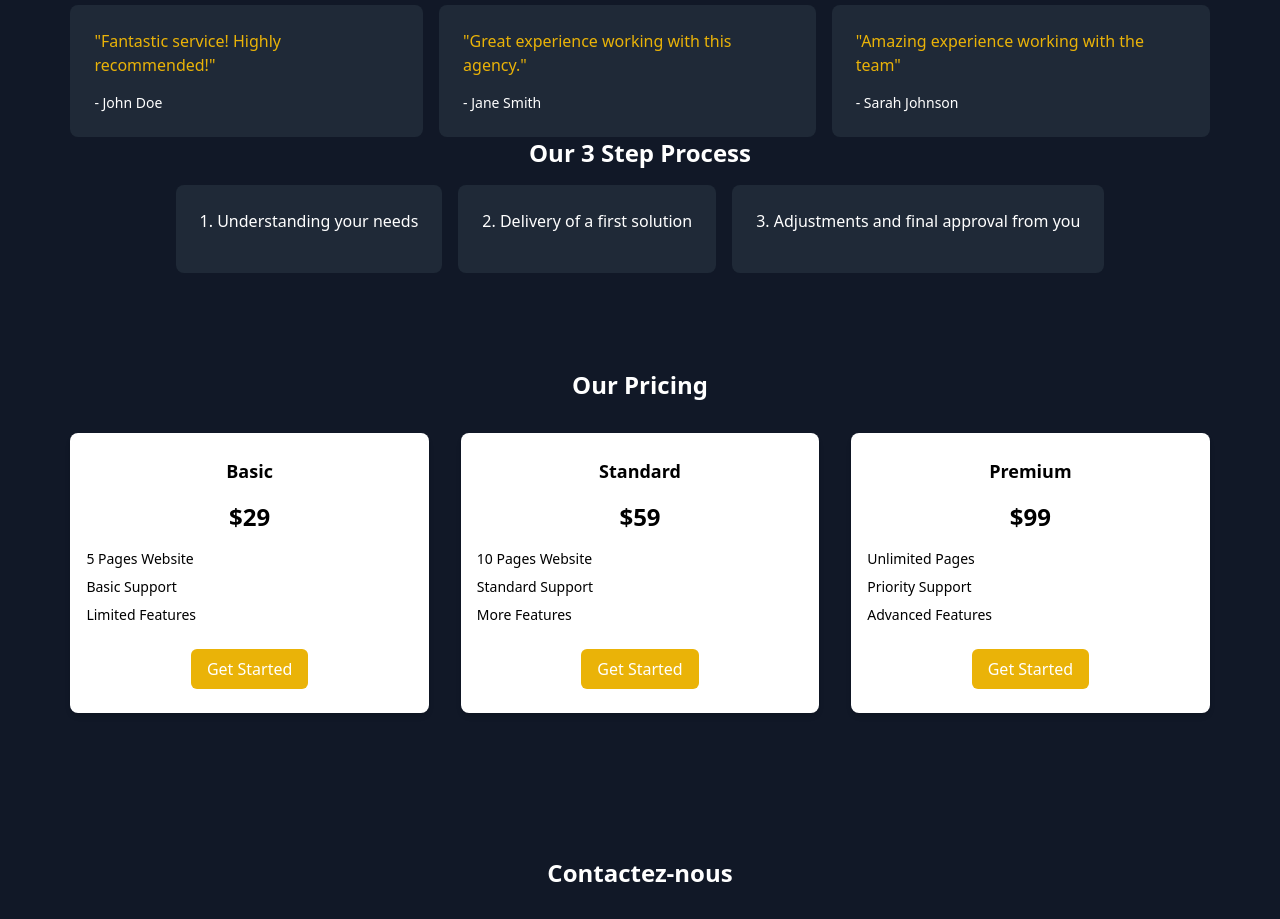
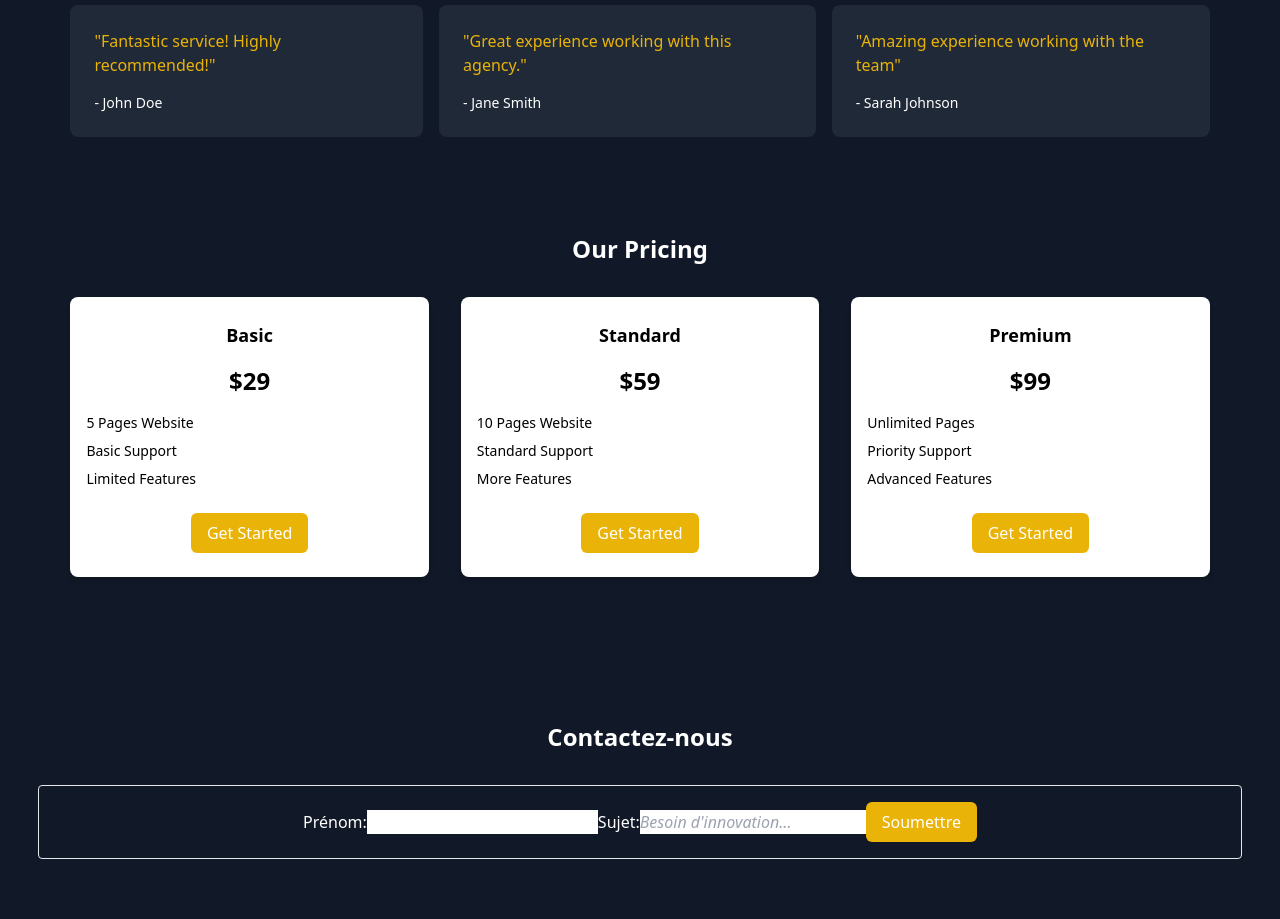
Before and after one commit to code-amin/AgenceX, a React (Create React App) app in the folder agence/: page / in a window 1280 px wide. Shown: the part 2420-3339 px from the top of the page. Built offline with nearby package versions, Linux system fonts and the light colour scheme.

Commit message:
remove process.js

```diff
--- a/agence/src/App.js
+++ b/agence/src/App.js
@@ -5,7 +5,7 @@ import Realizations from "./Realizations";
 import Services from "./Services";
 import Arguments from "./Arguments";
 import Reviews from "./Reviews";
-import Process from "./Process";
+// import Process from "./Process";
 import Pricing from "./Pricing";
 import Contact from "./Contact";
 import Footer from "./Footer";
@@ -27,7 +27,7 @@ const App = () => {
       <Services />
       <Arguments />
       <Reviews />
-      <Process />
+      {/* <Process /> */}
       <Pricing onSelectPlan={handlePlanSelection} plan={plan} />
       <Contact plan={plan} />
       <Socials />
--- a/agence/src/Process.js
+++ b/agence/src/Process.js
@@ -1,26 +1,26 @@
-const Process = () => {
-  return (
-    <div id="process">
-      <h2 className="text-2xl font-bold text-center mb-4">
-        Our 3 Step Process
-      </h2>
-      <div className="flex flex-col md:flex-row gap-4 justify-center">
-        <div className="bg-gray-800 p-6 rounded-lg">
-          <p className="text-white-500 mb-4">1. Understanding your needs </p>
-        </div>
-        <div className="bg-gray-800 p-6 rounded-lg">
-          <p className="text-white-500 mb-4">
-            2. Delivery of a first solution{" "}
-          </p>
-        </div>
-        <div className="bg-gray-800 p-6 rounded-lg">
-          <p className="text-white-500 mb-4">
-            3. Adjustments and final approval from you{" "}
-          </p>
-        </div>
-      </div>
-    </div>
-  );
-};
+// const Process = () => {
+//   return (
+//     <div id="process">
+//       <h2 className="text-2xl font-bold text-center mb-4">
+//         Our 3 Step Process
+//       </h2>
+//       <div className="flex flex-col md:flex-row gap-4 justify-center">
+//         <div className="bg-gray-800 p-6 rounded-lg">
+//           <p className="text-white-500 mb-4">1. Understanding your needs </p>
+//         </div>
+//         <div className="bg-gray-800 p-6 rounded-lg">
+//           <p className="text-white-500 mb-4">
+//             2. Delivery of a first solution{" "}
+//           </p>
+//         </div>
+//         <div className="bg-gray-800 p-6 rounded-lg">
+//           <p className="text-white-500 mb-4">
+//             3. Adjustments and final approval from you{" "}
+//           </p>
+//         </div>
+//       </div>
+//     </div>
+//   );
+// };
 
-export default Process;
+// export default Process;
```
